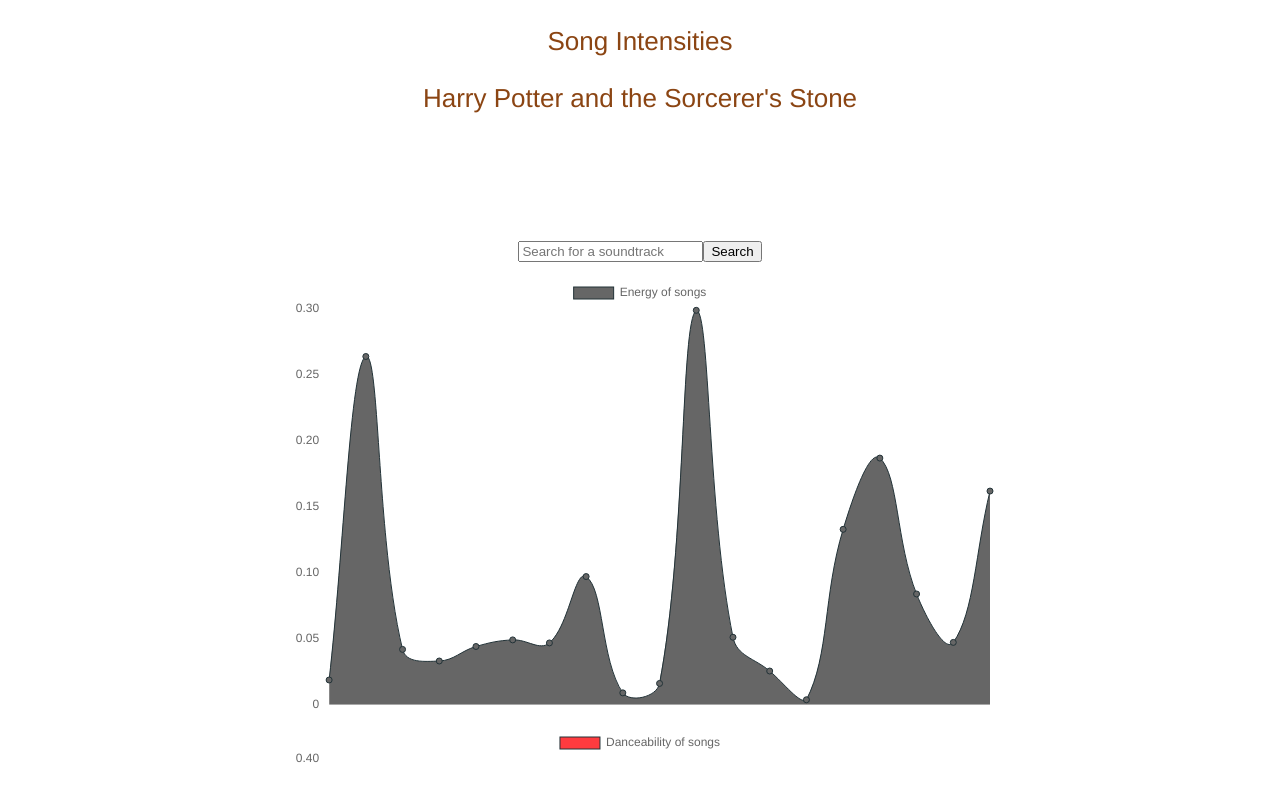
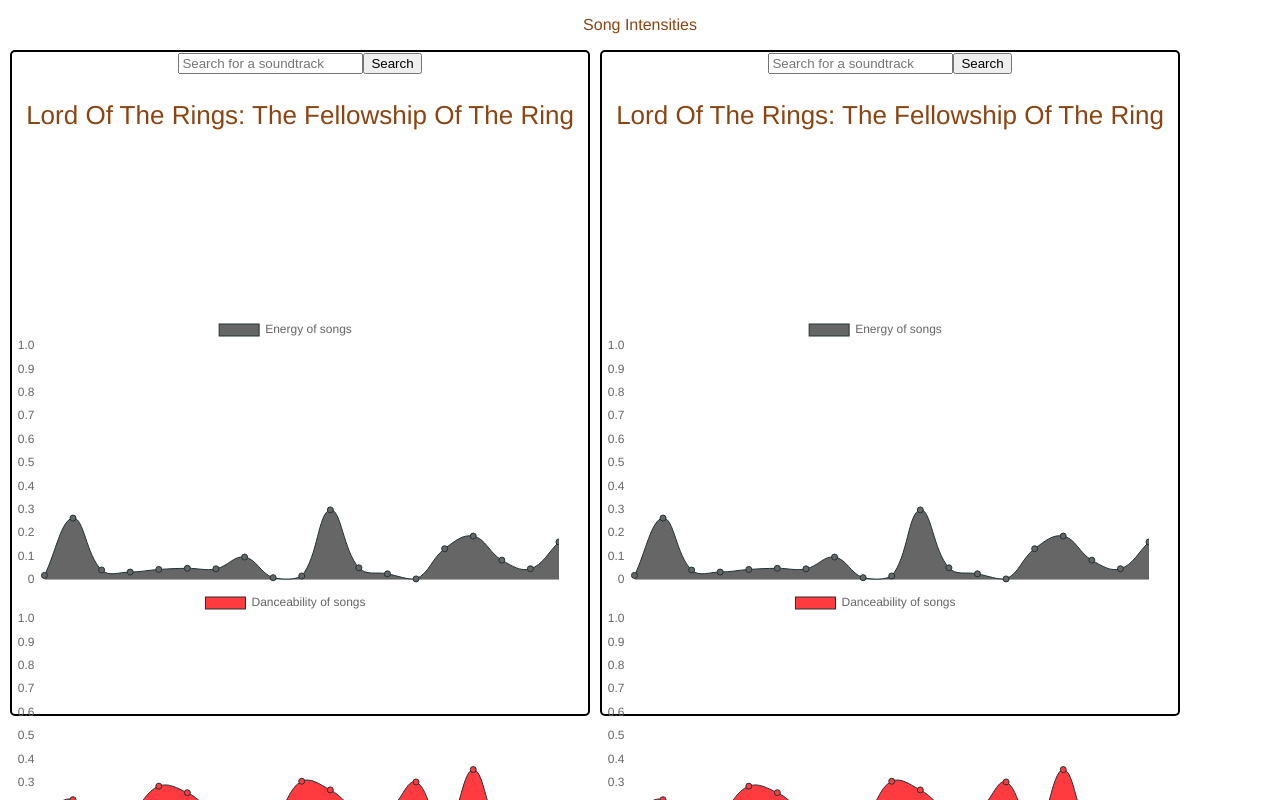
Before and after one commit to cmbuhler/levelup-team5, a React (Create React App) app in the folder react-app/: page / in a window 1280 px wide. Shown: the top 800 px of the page. Built offline with nearby package versions, Linux system fonts and the light colour scheme.

Commit message:
Add multi column and Dynamic Title

```diff
--- a/react-app/src/App.js
+++ b/react-app/src/App.js
@@ -4,15 +4,15 @@
 import TitleComponent from './TitleComponent';
 import EnergyChart from './EnergyChart';
 import Search from './Search';
+import MovieCard from './containers/MovieCard';
 
 class App extends Component {
   render() {
     return (
       <div className="App">
-        <header className="App-header">
-        <TitleComponent/>
-        </header>
-        <EnergyChart/>
+        <p className = "text">Song Intensities</p>
+        <MovieCard/>
+        <MovieCard/>
       </div>
     );
   }
--- a/react-app/src/EnergyChart.css
+++ b/react-app/src/EnergyChart.css
@@ -1,5 +1,4 @@
 .charts{
     height: 400px;
-    width: 900px;
-    display: inline-block;
+    width: 95%;
 }
--- a/react-app/src/EnergyChart.jsx
+++ b/react-app/src/EnergyChart.jsx
@@ -1,6 +1,7 @@
 import React, { Component, PropTypes } from 'react'
 import { Line } from 'react-chartjs-2';
 import './EnergyChart.css'
+import TitleComponent from './TitleComponent'
 
 
 class EnergyChart extends Component {
@@ -10,7 +11,8 @@
             songs: ["Prologue", "Harry's Wondrous World", "The Arrival of Baby Harry", "Visit to the Zoo and Letters from Hogwarts", "Diagon Alley and The Gringotts Vault", "Platform Nine-and-Three-Quarters and The Journey to Hogwarts", "Entry into the Great Hall and The Banquet", "Mr. Longbottom Flies", "Hogwarts Forever! and The Moving Stairs", "The Norwegian Ridgeback and A Change of Season", "The Quidditch Match", "Christmas at Hogwarts", "The Invisibility Cloak and The Library Scene", "Fluffy's Harp", "In the Devil's Snare and The Flying Keys", "The Chess Game", "The Face of Voldemort", "Leaving Hogwarts", "Hedwig's Theme"],
             energy: [0.0188, 0.264, 0.042, 0.0332, 0.0442, 0.0492, 0.0469, 0.0972, 0.00905, 0.0162, 0.299, 0.0512, 0.0256, 0.00382, 0.133, 0.187, 0.084, 0.0473, 0.162], "danceability": [0.177, 0.227, 0.0761, 0.16, 0.285, 0.257, 0.173, 0.159, 0.153, 0.306, 0.269, 0.18, 0.18, 0.303, 0.0843, 0.356, 0.0942, 0.183, 0.156],
             danceability: [0.177, 0.227, 0.0761, 0.16, 0.285, 0.257, 0.173, 0.159, 0.153, 0.306, 0.269, 0.18, 0.18, 0.303, 0.0843, 0.356, 0.0942, 0.183, 0.156],
-            query: ''
+            query: '',
+            name: ["Lord Of The Rings: The Fellowship Of The Ring"]
         }
     }
 
@@ -23,7 +25,8 @@
                 this.setState({
                     songs: result.songs,
                     energy: result.energy,
-                    danceability: result.danceability
+                    danceability: result.danceability,
+                    name: result.name
                 });
             }
         )
@@ -89,19 +92,14 @@
                         </button>
 
                 </div>
+                <header className="App-header">
+                    <TitleComponent>{this.state.name}</TitleComponent>
+                </header>
 
                 <div className="charts">
                     <Line
                         data={this.generateEnergyData()}
                         options={{
-                            layout: {
-                                padding: {
-                                    left: 100,
-                                    right: 100,
-                                    top: 15,
-                                    bottom: 0
-                                }
-                            },
                             scales: {
                                 xAxes: [{
                                     display: false,
@@ -112,6 +110,10 @@
                                 yAxes: [{
                                     gridLines: {
                                         display: false
+                                    },
+                                    ticks: {
+                                        suggestedMin: 0,
+                                        suggestedMax: 1,
                                     }
                                 }]
                             }
@@ -122,14 +124,6 @@
                     <Line
                         data={this.generateDanceData()}
                         options={{
-                            layout: {
-                                padding: {
-                                    left: 100,
-                                    right: 100,
-                                    top: 15,
-                                    bottom: 0
-                                }
-                            },
                             scales: {
                                 xAxes: [{
                                     display: false,
@@ -140,6 +134,10 @@
                                 yAxes: [{
                                     gridLines: {
                                         display: false
+                                    },
+                                    ticks: {
+                                        suggestedMin: 0,
+                                        suggestedMax: 1,
                                     }
                                 }]
                             }
--- a/react-app/src/TitleComponent.jsx
+++ b/react-app/src/TitleComponent.jsx
@@ -2,8 +2,8 @@
 import './TitleComponent.css'
 
 class TitleComponent extends Component {
-    constructor() {
-        super()
+    constructor(props) {
+        super(props)
     }
 
     makeTitleCallBasedOnSearch() {
@@ -13,8 +13,7 @@
     render() {
         return (
             <div>
-                <p className = "text">Song Intensities</p>
-                <p className = "text">Harry Potter and the Sorcerer's Stone</p>
+                <p className = "text">{this.props.children}</p>
             </div>
         )
     }
--- /dev/null
+++ b/react-app/src/containers/MovieCard.css
@@ -0,0 +1,8 @@
+.movieCard{
+    width: 45%;
+    margin: auto;
+    margin-left: 10px;
+    float: left;
+    border-radius: 5px;
+    border: 2px solid black;
+}
--- /dev/null
+++ b/react-app/src/containers/MovieCard.jsx
@@ -0,0 +1,15 @@
+import React from 'react'
+import EnergyChart from '../EnergyChart';
+import './MovieCard.css'
+
+class MovieClass extends React.Component{
+    render() {
+        return (
+            <div className="movieCard">
+                <EnergyChart />
+            </div>
+        )
+    }
+}
+
+export default MovieClass;
```
